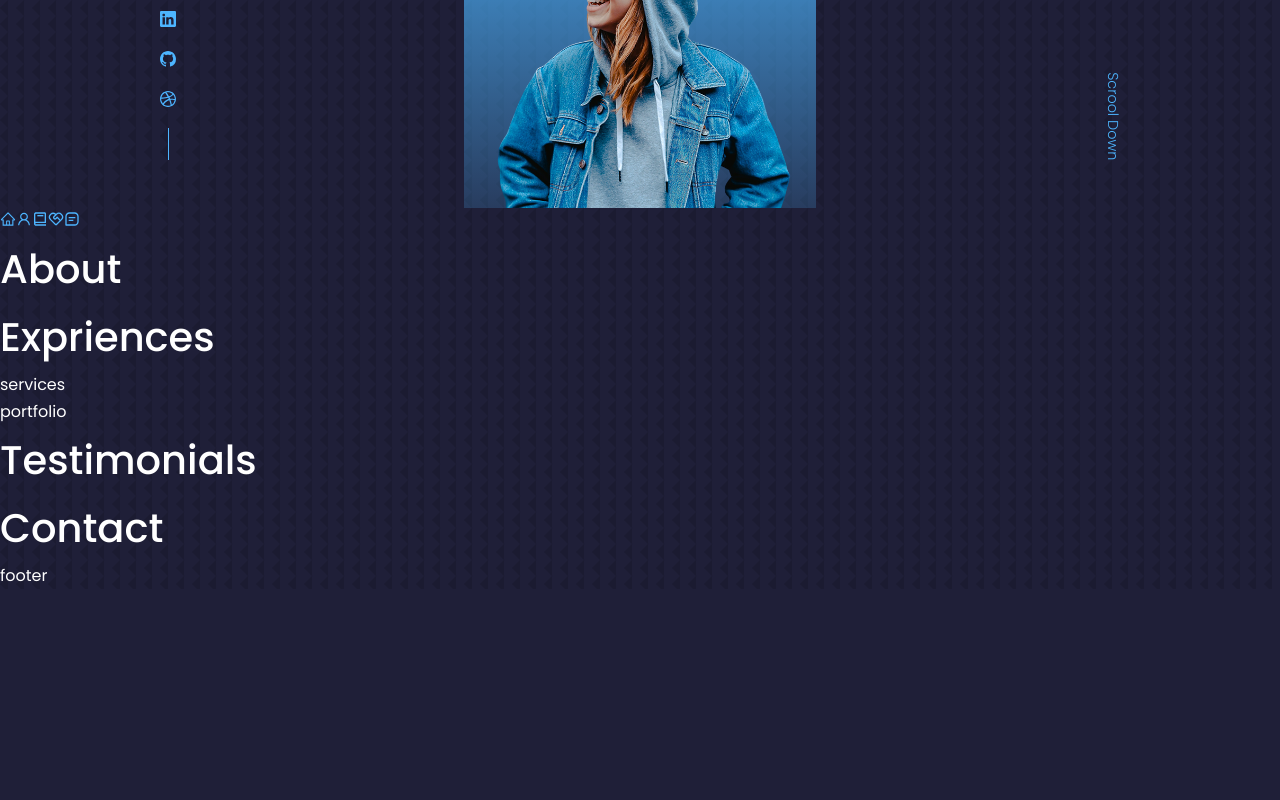
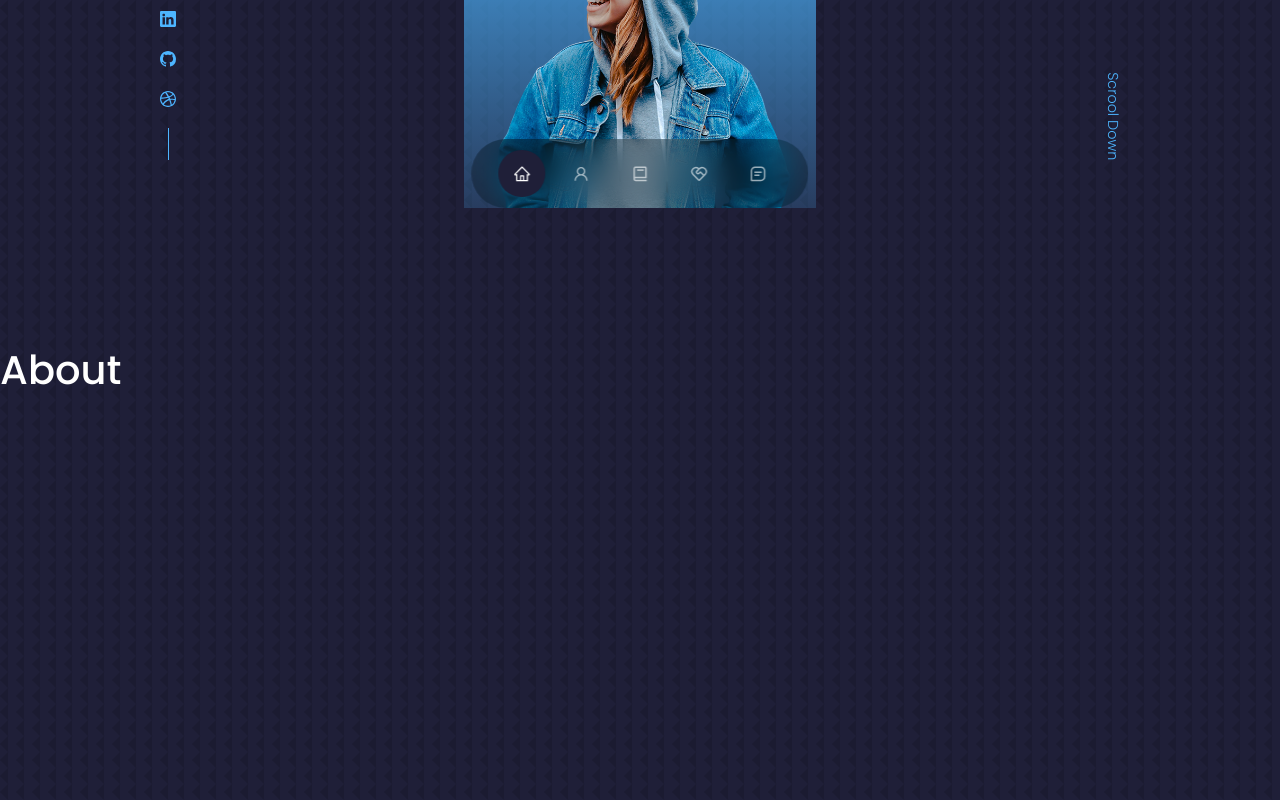
Before and after one commit to MrMADS28289/My-Portfolio-Website, a React (Create React App) app: page / in a window 1280 px wide. Shown: the part 560-1360 px from the top of the page. Before the commit the page ends 1149 px from the top, so only its background shows below. Built offline with nearby package versions, Linux system fonts and the light colour scheme.

Commit message:
Navbar Section is completed

```diff
--- a/src/Components/About/About.js
+++ b/src/Components/About/About.js
@@ -3,9 +3,9 @@
 
 const About = () => {
     return (
-        <div>
+        <section id='about'>
             <h1>About</h1>
-        </div>
+        </section>
     );
 };
 
--- a/src/Components/Contact/Contact.js
+++ b/src/Components/Contact/Contact.js
@@ -3,9 +3,9 @@
 
 const Contact = () => {
     return (
-        <div>
+        <section id='contact'>
             <h1>Contact</h1>
-        </div>
+        </section>
     );
 };
 
--- a/src/Components/Expriences/Expriences.js
+++ b/src/Components/Expriences/Expriences.js
@@ -3,9 +3,9 @@
 
 const Expriences = () => {
     return (
-        <div>
-            <h1>Expriences</h1>
-        </div>
+        <section id='expriences'>
+            <h1>expriences</h1>
+        </section>
     );
 };
 
--- a/src/Components/NavBar/NavBar.css
+++ b/src/Components/NavBar/NavBar.css
@@ -0,0 +1,32 @@
+nav {
+    background: rgba(0, 0, 0, 0.3);
+    width: max-content;
+    display: block;
+    padding: 0.7rem 1.7rem;
+    position: fixed;
+    left: 50%;
+    transform: translateX(-50%);
+    bottom: 2rem;
+    display: flex;
+    gap: 0.8rem;
+    border-radius: 3rem;
+    backdrop-filter: blur(15px);
+}
+
+nav a {
+    background: transparent;
+    padding: 0.9rem;
+    border-radius: 50%;
+    display: flex;
+    color: var(--color-light);
+    font-size: 1.1rem;
+}
+
+nav a:hover {
+    background: rgba(0, 0, 0, 0.3);
+}
+
+nav a.active {
+    background: var(--color-bg);
+    color: var(--color-white);
+}
--- a/src/Components/NavBar/NavBar.js
+++ b/src/Components/NavBar/NavBar.js
@@ -1,17 +1,20 @@
-import React from 'react';
+import React, { useState } from 'react';
 import './NavBar.css';
 import { AiOutlineHome, AiOutlineUser } from 'react-icons/ai';
 import { BiBook, BiMessageSquareDetail } from 'react-icons/bi';
 import { RiServiceLine } from 'react-icons/ri';
 
 const NavBar = () => {
+
+    const [activeNav, setActivNav] = useState('#')
+
     return (
         <nav>
-            <a href="#"><AiOutlineHome /></a>
-            <a href="#about"><AiOutlineUser /></a>
-            <a href="#expriences"><BiBook /></a>
-            <a href="#services"><RiServiceLine /></a>
-            <a href="#"><BiMessageSquareDetail /></a>
+            <a href="#" onClick={() => setActivNav('#')} className={activeNav === '#' ? 'active' : ''}><AiOutlineHome /></a>
+            <a href="#about" onClick={() => setActivNav('about')} className={activeNav === 'about' ? 'active' : ''}><AiOutlineUser /></a>
+            <a href="#expriences" onClick={() => setActivNav('expriences')} className={activeNav === 'expriences' ? 'active' : ''}><BiBook /></a>
+            <a href="#services" onClick={() => setActivNav('services')} className={activeNav === 'services' ? 'active' : ''}><RiServiceLine /></a>
+            <a href="#contact" onClick={() => setActivNav('contact')} className={activeNav === 'contact' ? 'active' : ''} ><BiMessageSquareDetail /></a>
         </nav>
     );
 };
--- a/src/Components/Portfolio/Portfolio.js
+++ b/src/Components/Portfolio/Portfolio.js
@@ -3,9 +3,9 @@
 
 const Portfolio = () => {
     return (
-        <div>
-            portfolio
-        </div>
+        <section id='portfolio'>
+            <h1>portfolio</h1>
+        </section>
     );
 };
 
--- a/src/Components/Services/Services.js
+++ b/src/Components/Services/Services.js
@@ -2,9 +2,9 @@
 
 const Services = () => {
     return (
-        <div>
-            services
-        </div>
+        <section id='services'>
+            <h1>services</h1>
+        </section>
     );
 };
 
--- a/src/Components/Testimonials/Testimonials.js
+++ b/src/Components/Testimonials/Testimonials.js
@@ -3,9 +3,9 @@
 
 const Testimonials = () => {
     return (
-        <div>
+        <section id='testimonials'>
             <h1>Testimonials</h1>
-        </div>
+        </section>
     );
 };
 
--- a/src/index.css
+++ b/src/index.css
@@ -61,6 +61,7 @@
 
 section {
   margin-top: 8rem;
+  height: 100vw;
 }
 
 section>h2,
```
